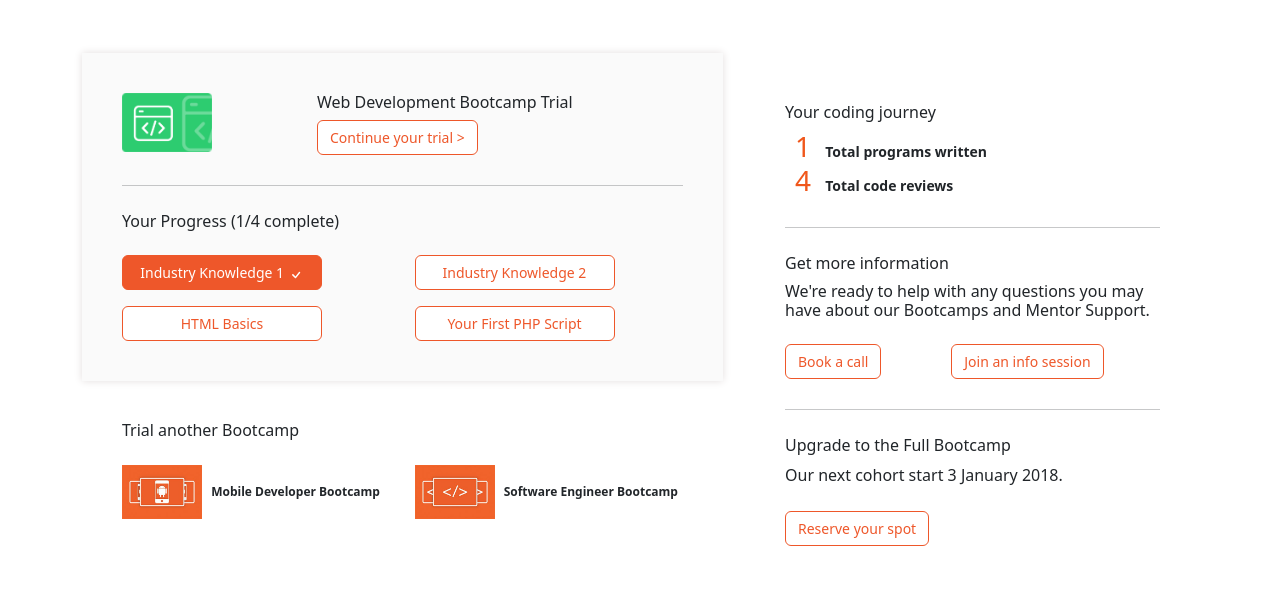
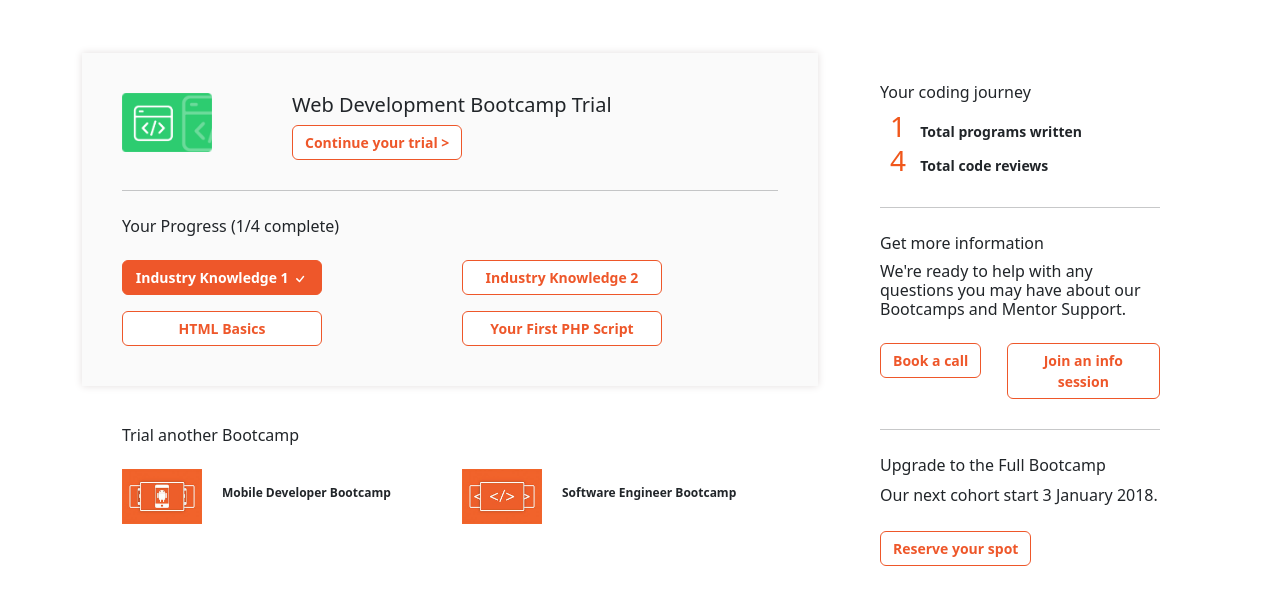
Before and after one commit to TijanJackson/HyperionDevTest, a plain HTML site: page index.html in a window 1280 px wide. Shown: the part 41-646 px from the top of the page. Drawn offline with nearby package versions, Linux system fonts and the light colour scheme.

Commit message:
Changed homepage styles for HDT

```diff
--- a/index.html
+++ b/index.html
@@ -34,18 +34,19 @@
             </div>
         </nav>
     </div>
+
     <div class="container" id="info-container-1">
         <div class="row">
-          <div class="col-12 col-sm-7">
+          <div class="col-12 col-sm-8">
             <div id="first-info-col-a">
 
             <div class="row">
-                <div class="col">
+                <div class="col-4 col-sm-3">
                     <img id="trial" src="trial-image.png">
                 </div>
 
-                <div class="col-sm-8">
-                    <p class="h6">Web Development Bootcamp Trial</p>
+                <div class="col-8 col-sm-8">
+                    <p id="trial-header" class="h6">Web Development Bootcamp Trial</p>
                     <button type="button" class="btn btn-primary button">Continue your trial ></button>
                 </div>
 
@@ -86,13 +87,29 @@
                 <div class="row">
 
                     <div class="col-sm">
-                        <img src="another-trial-image-1.png"  class="another-trial-image">
-                        <p class="p another-trial-p">Mobile Developer Bootcamp</p>
+                        <div class="row">
+                            <div class="col-4 col-sm">
+                                <img src="another-trial-image-1.png"  class="another-trial-image">
+                            </div>
+
+                            <div class="col-8 col-sm">
+                                <p class="p another-trial-p">Mobile Developer Bootcamp</p>
+                            </div>
+                        </div>
+
                     </div>
 
                     <div class="col-sm">
-                        <img src="another-trial-image-2.png" class="another-trial-image">
-                        <p class="p another-trial-p">Software Engineer Bootcamp</p>
+                        <div class="row">
+                            <div class=" col-4 col-sm">
+                                <img src="another-trial-image-2.png" class="another-trial-image">
+                            </div>
+
+                            <div class="col-8 col-sm">
+                                <p class="p another-trial-p">Software Engineer Bootcamp</p>
+                            </div>
+
+                        </div>
                     </div>
 
                 </div>
@@ -100,7 +117,7 @@
 
           </div>
 
-          <div id="second-info-col" class="col-sm">
+          <div id="second-info-col" class="col-12 col-sm-4">
             <p class="h6">Your coding journey</p>
 
             <div>
--- a/style.css
+++ b/style.css
@@ -5,13 +5,13 @@
 
 body {
     /* background: grey !important; */
-    background: #fff !important;
+    background: #fff;
     font-family: Avenir-Medium;
 }
 
 #navbar-container {
     /* background: grey !important; */
-    background: #fff !important;
+    background: #fff;
 }
 
 #menu-toggle {
@@ -48,8 +48,7 @@ body {
 }
 
 #second-info-col {
-    /* background: grey !important; */
-    background: #fff !important;
+    background: #fff;
     padding: 50px;
 }
 
@@ -76,6 +75,7 @@ hr {
 
 button {
     font-size: 14px !important;
+    font-weight: bold !important;
 }
 
 .button-progress {
@@ -117,7 +117,6 @@ button {
     }
 
     .another-trial-image {
-        display: inline;
         width: 80px;
     }
 
@@ -125,6 +124,7 @@ button {
         font-size: 12px;
         font-weight: bold;
         margin-top: 10px;
+        margin-left: 20px;
     }
 
     #bootcamp {
@@ -154,9 +154,25 @@ button {
 }
 
 @media (min-width: 375px) {
+    .another-trial-p {
+        margin-left: -10px;
+    }
+
+    .another-trial-image {
+        margin-bottom: 10px;
+    }
 }
 
 @media (min-width: 425px) {
+
+    #logo {
+        width: 100px;
+    }
+
+    #support {
+        font-size: 14px;
+        margin-left: 20px;
+    }
 
     #user {
         width: 21px;
@@ -166,10 +182,62 @@ button {
         font-size: 16px;
     }
 
+    .another-trial-p {
+        margin-left: 40px;
+    }
 
 }
 
+@media (min-width: 576px) {
+    .another-trial-p {
+        margin-top: 0;
+    }
+}
+
+@media (min-width: 576px) and (max-width: 1023px) {
+    .col-sm-8 {
+        width: 80% !important;
+    }
+
+    .col-sm-4 {
+        width: 80% !important;
+    }
+}
+
 @media (min-width: 768px) {
+
+    #logo {
+        width: 160px;
+    }
+
+    #support {
+        display: none;
+    }
+
+
+    #bootcamp {
+        display: inline;
+        color: #F0571B;
+        font-size: 18px;
+        font-weight: bold;
+        margin-left: 20px;
+    }
+
+    #trial-header {
+        font-size: 20px;
+    }
+
+    .another-trial-p {
+        font-size: 12px;
+        margin-left: -20px;
+        margin-top: 15px;
+    }
+
+    .another-trial-p {
+        margin-left: -20px;
+        margin-top: 5px;
+    }
+
 }
 
 @media (min-width: 1024px) {
@@ -182,28 +250,32 @@ button {
         width: 90px;
     }
 
-    #support {
-        display: none;
+    #bootcamp {
+        font-size: 18px;
+        margin-left: 20px;
     }
 
-    #bootcamp {
-        color: #F0571B;
-        display: inline;
-        font-size: 18px;
-        font-weight: bold;
-        margin-left: 20px;
+    #second-info-col {
+        margin-top: -20px;
+    }
+
+    .another-trial-p {
+        margin-left: -40px;
+        margin-top: 5px;
     }
 }
 
 @media (min-width: 1200px) {
 
     .another-trial-p {
-        margin-left: 5px;
-        display: inline;
-        margin-top: 0;
+        margin-left: -70px;
+        margin-top: 15px;
     }
 
 }
 
 @media (min-width: 1600px) {
+    .another-trial-p {
+        margin-left: -100px;
+    }
 }
```
